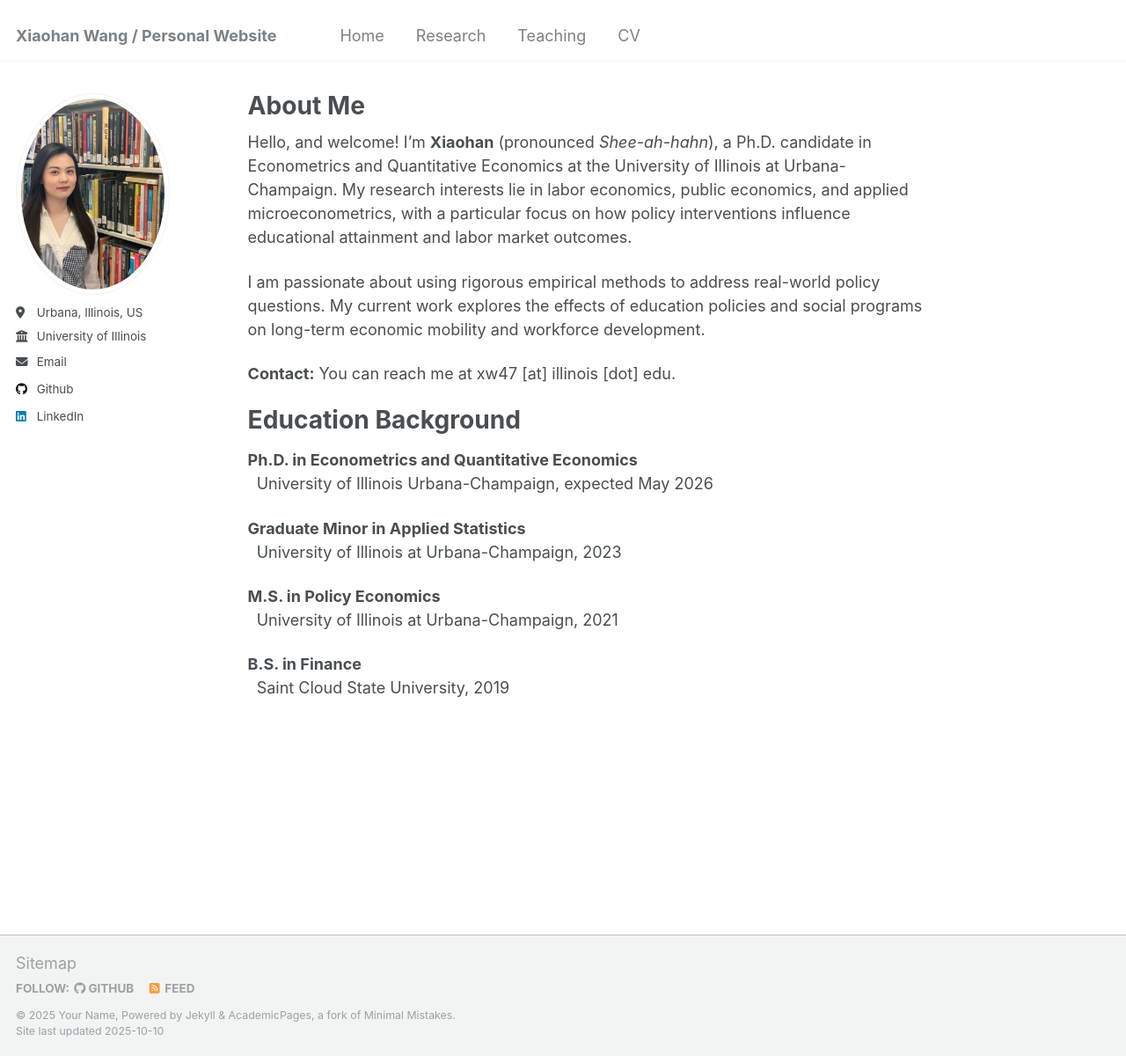
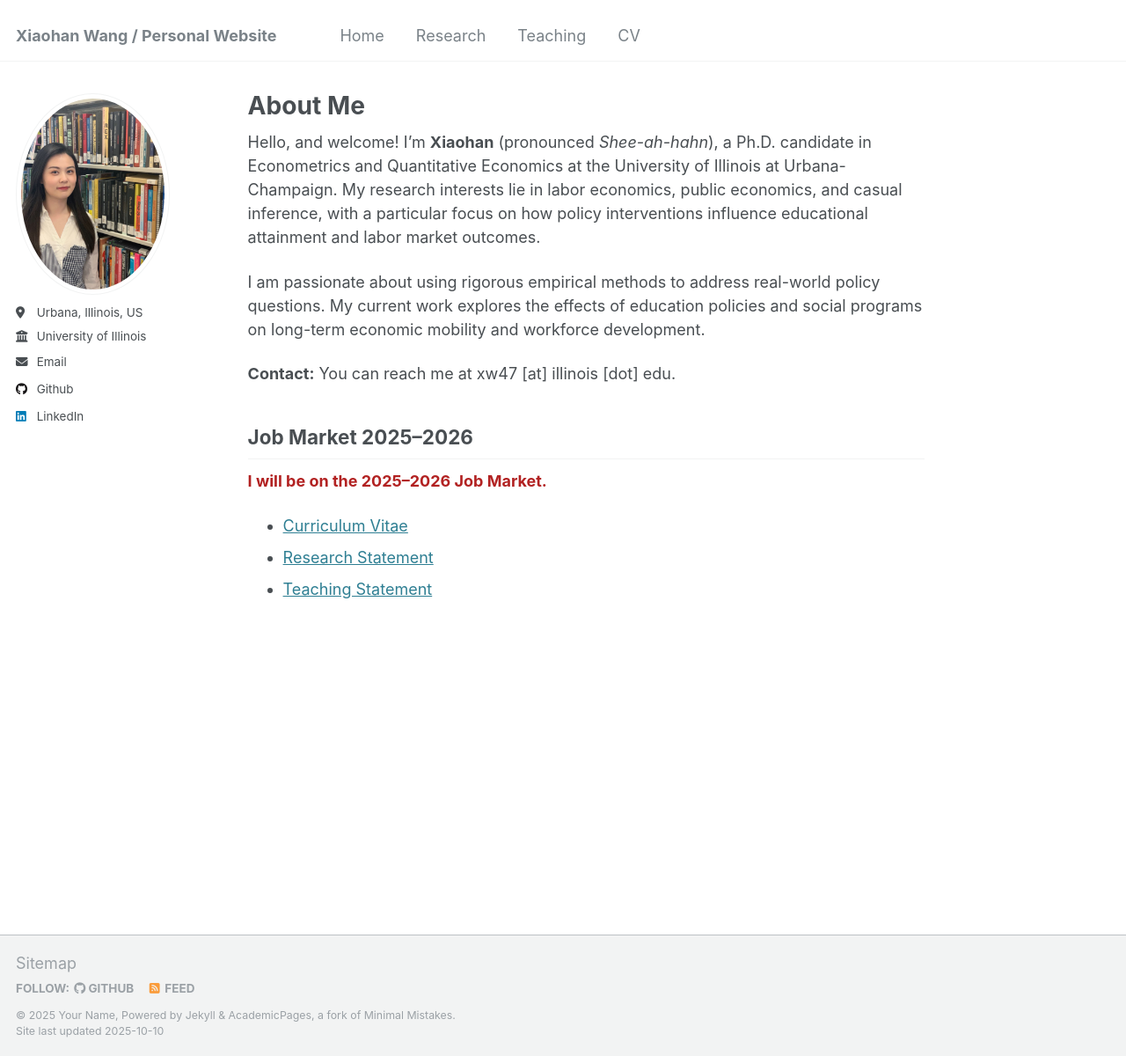
Before and after one commit to xiaohanwang1997/xiaohanwang1997.github.io, a Jekyll site: the page built from _pages/about.md, in a window 1280 px wide and 1200 px high. Shown: the whole window at 88% size. Built offline with Jekyll 4.4.1, drawn with Linux system fonts in a browser that asks for light colours.

Commit message:
Update about.md

```diff
--- a/_pages/about.md
+++ b/_pages/about.md
@@ -7,23 +7,18 @@ redirect_from:
   - /about.html
 ---
 
-Hello, and welcome! I’m **Xiaohan** (pronounced *Shee-ah-hahn*), a Ph.D. candidate in Econometrics and Quantitative Economics at the University of Illinois at Urbana-Champaign. My research interests lie in labor economics, public economics, and applied microeconometrics, with a particular focus on how policy interventions influence educational attainment and labor market outcomes.
+Hello, and welcome! I’m **Xiaohan** (pronounced *Shee-ah-hahn*), a Ph.D. candidate in Econometrics and Quantitative Economics at the University of Illinois at Urbana-Champaign. My research interests lie in labor economics, public economics, and casual inference, with a particular focus on how policy interventions influence educational attainment and labor market outcomes.
 
 I am passionate about using rigorous empirical methods to address real-world policy questions. My current work explores the effects of education policies and social programs on long-term economic mobility and workforce development.
 
 **Contact:** You can reach me at xw47 [at] illinois [dot] edu.
 
-Education Background
-=====
+## Job Market 2025–2026
 
-**Ph.D. in Econometrics and Quantitative Economics**<br>
-&nbsp;&nbsp;University of Illinois Urbana-Champaign, expected May 2026
+<p style="color:#b22222; font-weight:bold;">
+I will be on the 2025–2026 Job Market.
+</p>
 
-**Graduate Minor in Applied Statistics**
-&nbsp;&nbsp;University of Illinois at Urbana-Champaign, 2023
-
-**M.S. in Policy Economics**
-&nbsp;&nbsp;University of Illinois at Urbana-Champaign, 2021
-
-**B.S. in Finance**
-&nbsp;&nbsp;Saint Cloud State University, 2019
+- [Curriculum Vitae](assets/docs/CV_XiaohanWang.pdf)
+- [Research Statement](assets/docs/Research_Statement_XW.pdf)
+- [Teaching Statement]([assets/docs/Teaching_Statement_XW.pdf](https://www.dropbox.com/scl/fi/4jaw59myexqboio5rqwnt/Xiaohan_Wang_Teaching_Statement.pdf?rlkey=tvkajqvypi7chuepxz1nxz5c0&st=4lqk6ud2&dl=0))
```
